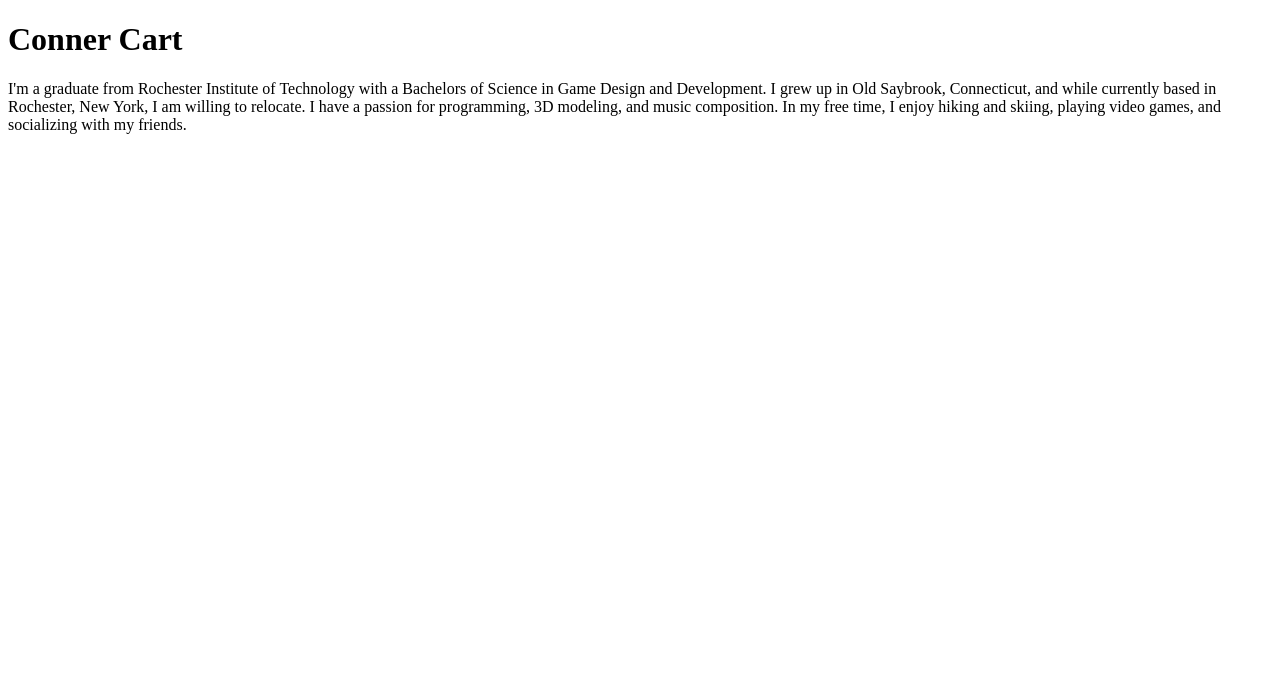
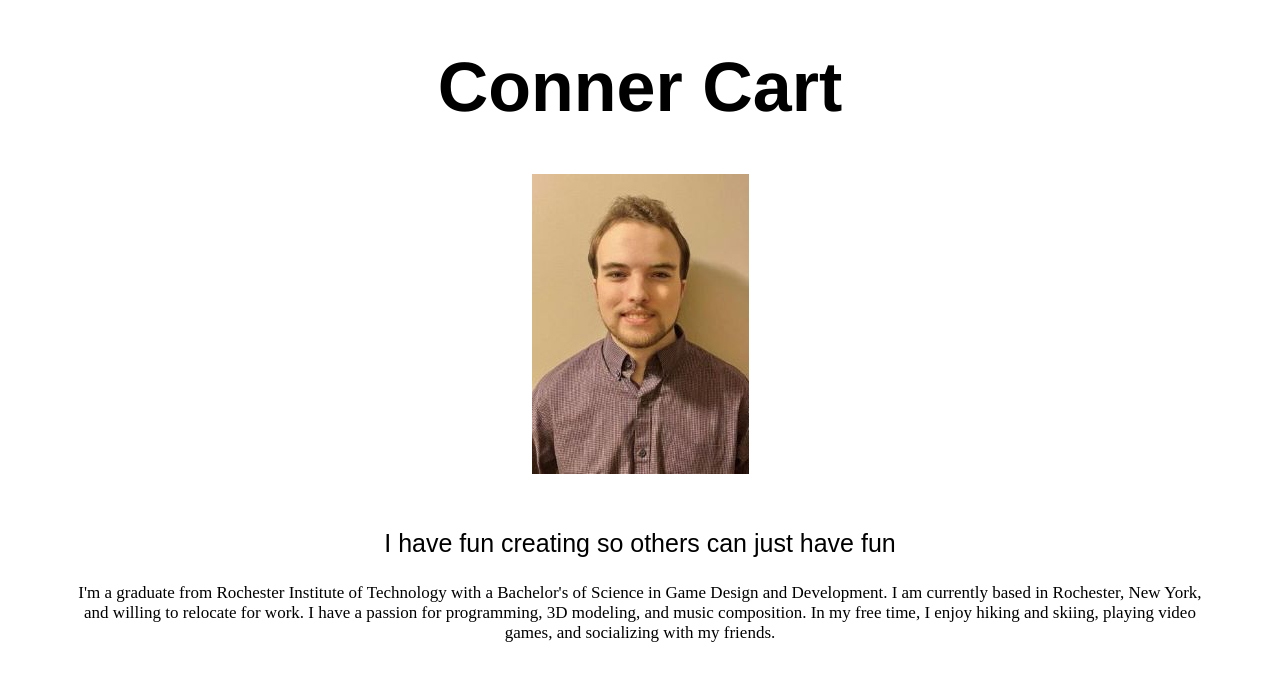
Before and after one commit to connercartwork/connercartwork.github.io, a plain HTML site: page index.html in a window 1280 px wide. Drawn offline with Linux system fonts and the light colour scheme.

Commit message:
Basic Additions
Added key art to the files for the majority of the projects to be included in the portfolio, added a selfie and more relevant information to the home page, and created a style sheet

```diff
--- /dev/null
+++ b/css/styles.css
@@ -0,0 +1,32 @@
+/*Text*/
+
+h1 {
+    color: black;
+    font-size: 70px;
+    font-family: 'Franklin Gothic Medium', sans-serif;
+    text-align: center;
+}
+
+.tagline {
+    color: black;
+    font-size: 25px;
+    font-family: Arial, Helvetica, sans-serif;
+    text-align: center;
+}
+
+.summary {
+    color: black;
+    font-size: 17px;
+    text-align: center;
+    padding-left: 70px;
+    padding-right: 70px;
+}
+
+/*Images*/
+
+.selfie {
+    display: block;
+    margin-left: auto;
+    margin-right: auto;
+    padding-bottom: 30px;
+}
--- a/index.html
+++ b/index.html
@@ -1,7 +1,12 @@
 <!DOCTYPE html>
+
+<link rel="stylesheet" href="css/styles.css">
+
 <html>
 <body>
 <h1>Conner Cart</h1>
-<p>I'm a graduate from Rochester Institute of Technology with a Bachelors of Science in Game Design and Development. I grew up in Old Saybrook, Connecticut, and while currently based in Rochester, New York, I am willing to relocate. I have a passion for programming, 3D modeling, and music composition. In my free time, I enjoy hiking and skiing, playing video games, and socializing with my friends.</p>
+<img class="selfie" src="images/selfie.jpg" alt="A photo of Conner Cart">
+<p class="tagline">I have fun creating so others can just have fun</p>
+<p class="summary">I'm a graduate from Rochester Institute of Technology with a Bachelor's of Science in Game Design and Development. I am currently based in Rochester, New York, and willing to relocate for work. I have a passion for programming, 3D modeling, and music composition. In my free time, I enjoy hiking and skiing, playing video games, and socializing with my friends.</p>
 </body>
 </html>
```
Also changed, not shown: images/BBB_TitleArt.jpg (added), images/MMM_Art.png (added), images/TDT_TitleArt.png (added), images/selfie.jpg (added), 2 other files.
